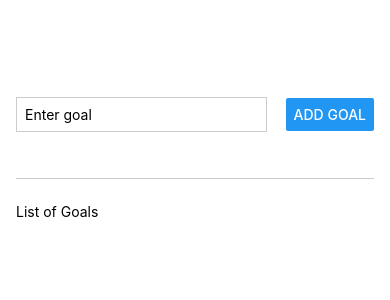
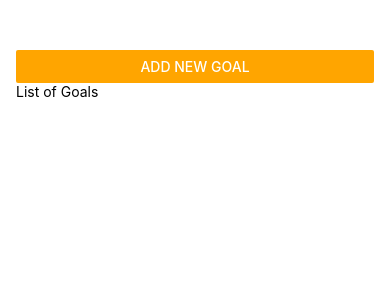
Before and after one commit to jdserato/Alagad, a React Native app: screen / in a window 390 px wide. Shown: the top 300 px of the page. Built offline with nearby package versions, Linux system fonts and the light colour scheme.

Commit message:
Insert image

```diff
--- a/App.js
+++ b/App.js
@@ -1,26 +1,45 @@
 import { StatusBar } from 'expo-status-bar';
 import { useState } from 'react';
-import { StyleSheet, Text, View, Button, TextInput, ScrollView, FlatList } from 'react-native';
+import { StyleSheet, Text, View, FlatList, Button } from 'react-native';
 import GoalItem from './components/GoalItem';
 import GoalInput from './components/GoalInput';
 export default function App() {
+  const [modalVisible, setModalVisible] = useState(false);
   const [goals, setGoals] = useState([]);
 
+  function startAddGoalHandler() {
+    setModalVisible(true);
+  }
+
+  function endAddGoalHandler() {
+    setModalVisible(false);
+  }
+
   function addGoalHandler(enteredGoalText) {
-    setGoals(currentGoals => [...goals, {text: enteredGoalText, id: Math.random().toString()}]);
+    setGoals(currentGoals => [...goals, { text: enteredGoalText, id: Math.random().toString() }]);
   };
 
+  function deleteGoalHandler(id) {
+    setGoals((currentGoals) => {
+      return currentGoals.filter((goal) => goal.id !== id);
+    })
+  }
+
   return (
+    <>
+    <StatusBar style='light'/>
     <View style={styles.appContainer}>
-      <GoalInput onAddGoal={addGoalHandler} />
+      <Button title='Add New Goal' color={'orange'} onPress={startAddGoalHandler}/>
+      {modalVisible && <GoalInput onAddGoal={addGoalHandler} visible={modalVisible} onEndGoal={endAddGoalHandler}/>}
       <View style={styles.goalsContainer}>
         <Text>List of Goals</Text>
-        <FlatList keyExtractor={(item, index) => { return item.id; }} data={goals} renderItem={itemData => {
-          return <GoalItem text={ itemData.item.text} />;
+        <FlatList keyExtractor={(item, index) => item.id} data={goals} renderItem={itemData => {
+          return <GoalItem text={itemData.item.text} id={itemData.item.id} onDeleteItem={deleteGoalHandler} />;
         }}>
         </FlatList>
       </View>
     </View>
+    </>
   );
 }
 
@@ -28,23 +47,7 @@ const styles = StyleSheet.create({
   appContainer: {
     paddingTop: 50,
     paddingHorizontal: 16,
-    flex: 1
-  },
-  inputContainer: {
     flex: 1,
-    flexDirection: 'row',
-    justifyContent: 'space-between',
-    alignItems: 'center',
-    marginBottom: 24,
-    borderBottomWidth: 1,
-    borderBottomColor: '#cccccc'
-  },
-  textInput: {
-    borderWidth: 1,
-    borderColor: '#cccccc',
-    width:'70%',
-    marginRight: 8,
-    padding: 8
   },
   goalsContainer: {
     flex: 5,
--- a/app.json
+++ b/app.json
@@ -6,6 +6,7 @@
     "orientation": "portrait",
     "icon": "./assets/icon.png",
     "userInterfaceStyle": "light",
+    "backgroundColor": "#1e085a",
     "splash": {
       "image": "./assets/splash.png",
       "resizeMode": "contain",
--- a/components/GoalInput.js
+++ b/components/GoalInput.js
@@ -1,5 +1,5 @@
-import { useState} from 'react';
-import { View, TextInput, Button, StyleSheet } from "react-native";
+import { useState } from 'react';
+import { View, TextInput, Button, StyleSheet, Modal, Image } from "react-native";
 
 function GoalInput(props) {
     const [enteredGoalText, setEnteredGoalText] = useState('');
@@ -9,33 +9,59 @@ function GoalInput(props) {
     function addGoalHandler() {
         props.onAddGoal(enteredGoalText);
         setEnteredGoalText('');
+        props.onEndGoal();
     }
 
     return (
+        <Modal visible={props.visible} animationType='slide' >
             <View style={styles.inputContainer}>
-            <TextInput placeholder='Enter goal' value={enteredGoalText} style={styles.textInput} onChangeText={goalInputHandler}/>
-            <Button title='Add Goal' onPress={addGoalHandler}/>
+                <Image style={styles.image} source={require('../assets/images/goal.png')}/>
+                <TextInput placeholder='Enter goal' value={enteredGoalText} style={styles.textInput} onChangeText={goalInputHandler} />
+
+                <View style={styles.buttonContainer}>
+                    <View style={styles.button}>
+                    <Button title='Cancel' onPress={props.onEndGoal} color={"#f31282"}/>
                     </View>
+                    <View style={styles.button}>
+                    <Button title='Add Goal' onPress={addGoalHandler} color={"#5e0af0"}/>
+                    </View>
+                </View>
+            </View>
+        </Modal>
     );
 };
 
 const styles = StyleSheet.create({
     inputContainer: {
         flex: 1,
-    flexDirection: 'row',
-    justifyContent: 'space-between',
+        justifyContent: 'center',
         alignItems: 'center',
-    marginBottom: 24,
-    borderBottomWidth: 1,
-    borderBottomColor: '#cccccc'
+        padding: 16,
+        backgroundColor: '#311b6b'
     },
     textInput: {
         borderWidth: 1,
-    borderColor: '#cccccc',
-    width:'70%',
-    marginRight: 8,
-    padding: 8
+        borderColor: '#e4d0ff',
+        backgroundColor: '#e4d0ff',
+        color: '#120438',
+        borderRadius: 6,
+        width: '100%',
+        padding: 16,
     },
+    buttonContainer: {
+        marginTop: 16,
+        flexDirection: 'row',
+
+    },
+    button: {
+        width: '30%',
+        marginHorizontal: 8,
+    },
+    image: {
+        width: 100,
+        height: 100,
+        margin: 20,
+    }
 });
 
 export default GoalInput;
--- a/components/GoalItem.js
+++ b/components/GoalItem.js
@@ -1,9 +1,11 @@
-import { StyleSheet, View, Text } from "react-native";
+import { StyleSheet, View, Text, Pressable } from "react-native";
 
 function GoalItem(props) {
     return (
         <View style={styles.goalItem}>
-            <Text style={styles.goalText}>{props.text}</Text>
+            <Pressable android_ripple="#defefe" onPress={props.onDeleteItem.bind(this, props.id)} style={({pressed}) => pressed && styles.pressedItem}>
+                <Text style={styles.goalText}>{props.text}</Text>
+            </Pressable>
         </View>
     );
 };
@@ -13,13 +15,16 @@ export default GoalItem;
 const styles = StyleSheet.create({
     goalItem: {
         borderWidth: 1,
-        padding: 8,
         margin: 4,
         borderRadius: 7,
         borderColor: '#c2c2c2',
         backgroundColor: 'red',
     },
     goalText: {
+        padding: 8,
         fontSize: 14,
     },
+    pressedItem: {
+        opacity: 0.5
+    },
 });
```
Also changed, not shown: assets/images/goal.png (added). Lines whose indentation alone changed are shown as unchanged.
